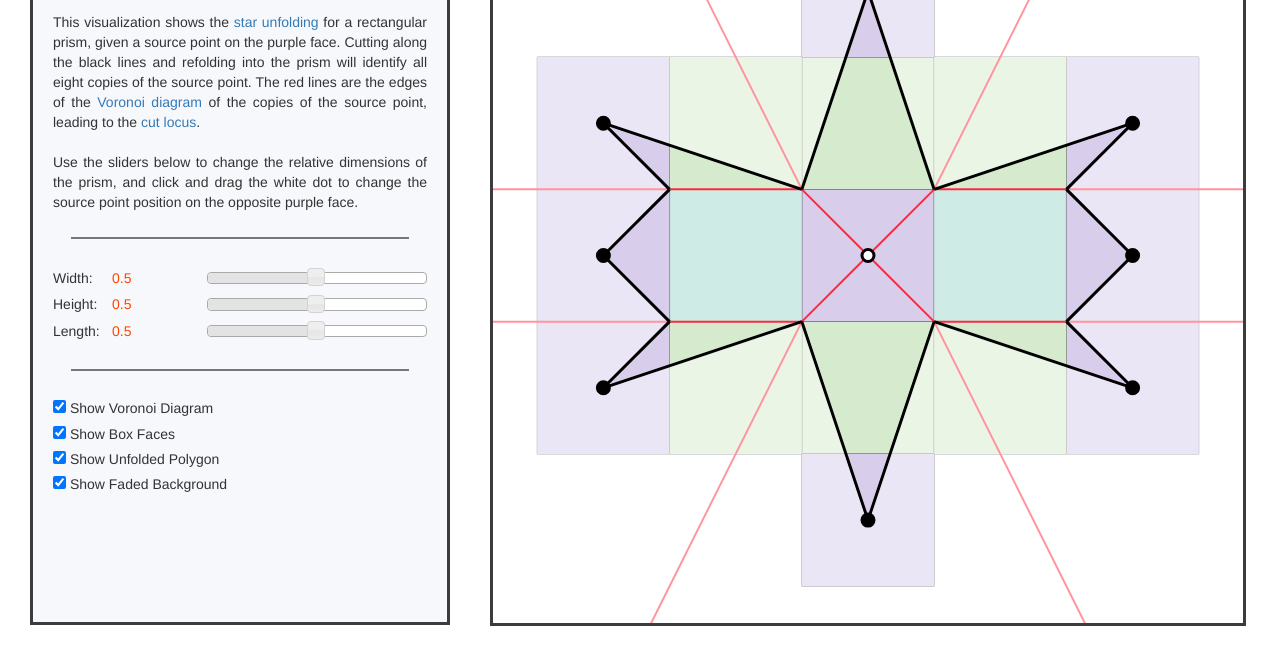
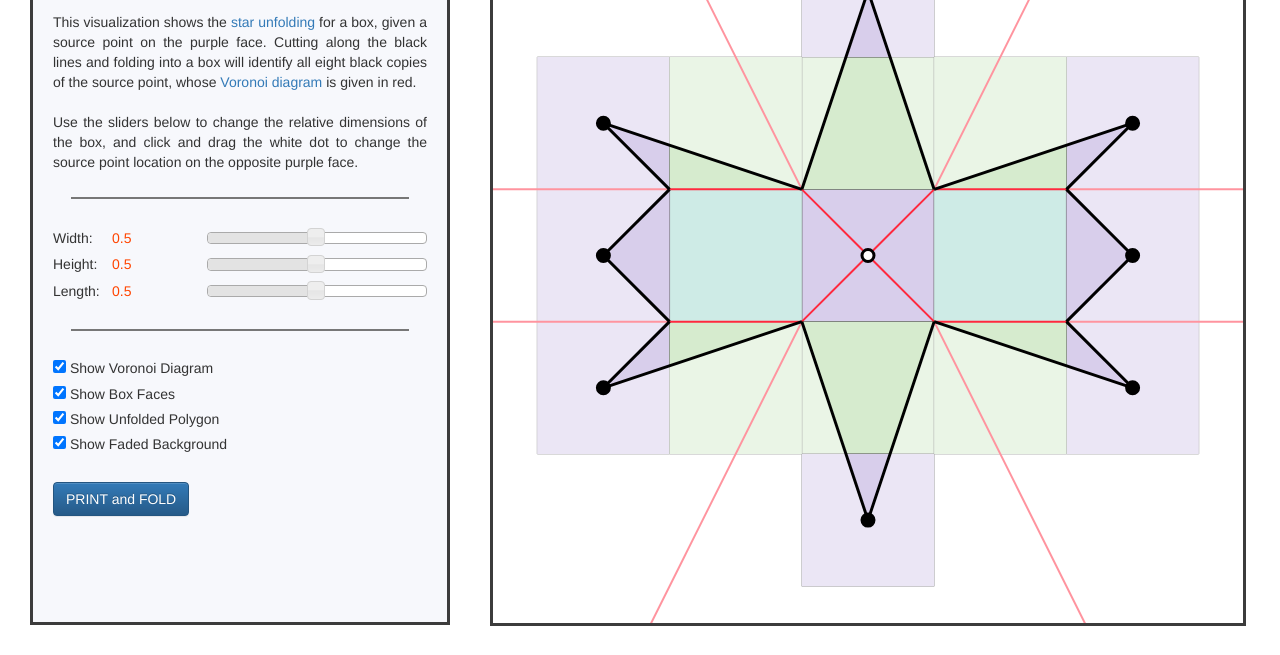
Before and after one commit to ddemas/box-unfolding-visualization-2, a plain HTML site: page index.html in a window 1280 px wide. Shown: the part 145-800 px from the top of the page. Drawn offline with Linux system fonts and the light colour scheme.

Commit message:
Change text, move print button

```diff
--- a/css/main.css
+++ b/css/main.css
@@ -104,10 +104,3 @@ input[readonly] {
 span {
     color: orangered;
 }
-
-#printButton {
-    position:absolute;
-    top: 20px;
-    left: 480px;
-    z-index:1000;
-}
--- a/index.html
+++ b/index.html
@@ -24,15 +24,9 @@
         <div id="sidebar">
             <div id="description"><h1>Box Star Unfolding</h1>
                 <h4><a href="https://github.com/ddemas">Dani Demas</a> and <a href="https://www.linkedin.com/in/yu-xuan-hong-8a8008b1">Yu Xuan Hong</a></h4>
-                <p>This visualization shows the <a href="http://mathworld.wolfram.com/Unfolding.html">star unfolding</a>
-                    for a rectangular prism, given a
-                    source point on the purple face. Cutting along the black lines and refolding into the prism will
-                    identify all eight copies of the source point. The red lines are the edges
-                    of the <a href="https://en.wikipedia.org/wiki/Voronoi_diagram">Voronoi diagram</a> of the copies
-                    of the source point, leading to the
-                    <a href="https://en.wikipedia.org/wiki/Cut_locus_(Riemannian_manifold)">cut locus</a>. <br><br>
-                    Use the sliders below to change the relative dimensions of the prism, and click and drag the
-                    white dot to change the source point position on the opposite purple face.</p>
+                <p> This visualization shows the <a href="http://mathworld.wolfram.com/Unfolding.html">star unfolding</a> for a box, given a source point on the purple face. Cutting along the black lines and folding into a box will identify all eight black copies of the source point, whose <a href="https://en.wikipedia.org/wiki/Voronoi_diagram">Voronoi diagram</a> is given in red.
+                    <br><br>
+                    Use the sliders below to change the relative dimensions of the box, and click and drag the white dot to change the source point location on the opposite purple face.</p>
 
                 <hr>
 
@@ -76,7 +70,7 @@
                     </div>
                 </p>
 
-                <button type="button" class="btn btn-primary" id="printButton">Print this unfolding</button>
+                <button type="button" class="btn btn-primary" id="printButton">PRINT and FOLD</button>
 
                 <!-- <div id="bottom-info">This visualization was inspired by the Discrete and Computational Geometry course
                     at Harvey Mudd College, taught by <a href="http://satyandevadoss.org/">Professor Satyan Devadoss</a>.</div> -->
--- a/js/main.js
+++ b/js/main.js
@@ -873,6 +873,6 @@ $('#printButton').on('click', function(event) {
             popup.close();
         }
     }
-    popup.document.write('<img src="'+printImage+'"/>');
+    popup.document.write('<img src="' + printImage + '"/>');
     popup.document.close();
 });
```
